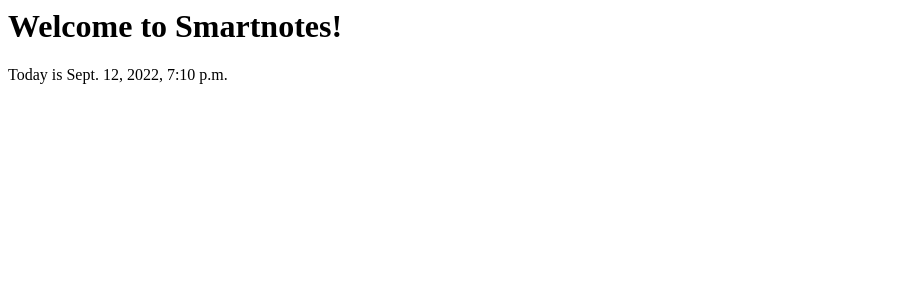
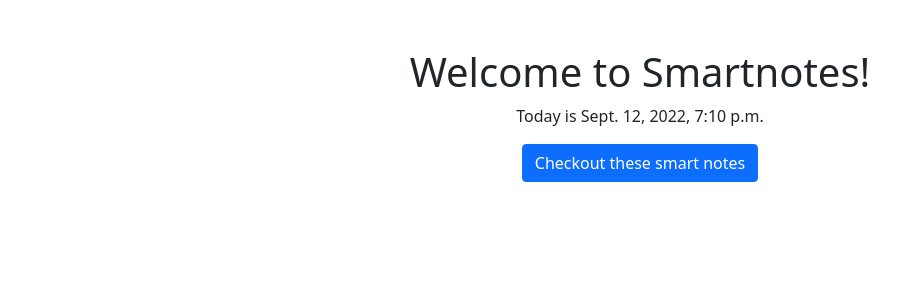
Before and after one commit to mjmichael73/django-essential-course, a Django app: page /home/ in a window 1280 px wide. Shown: the top 300 px of the page, without its empty margins (0-923 px from the left). Run offline with Django 3.2, Linux system fonts and the light colour scheme.

Commit message:
Added bootstrap template to other apps

```diff
--- a/home/templates/home/welcome.html
+++ b/home/templates/home/welcome.html
@@ -2,4 +2,5 @@
 {% block content %}
     <h1>Welcome to Smartnotes!</h1>
     <p>Today is {{today}}</p>
+    <a href="{% url 'notes.list' %}" class="btn btn-primary">Checkout these smart notes</a>
 {% endblock %}
--- a/notes/templates/notes/notes_detail.html
+++ b/notes/templates/notes/notes_detail.html
@@ -1,5 +1,7 @@
 {% extends "base.html" %}
 {% block content %}
-    <h1>{{note.title}}</h1>
+<div class="border round">
+    <h1 class="my-5">{{note.title}}</h1>
     <p>{{note.text}}</p>
+</div>
 {% endblock %}
--- a/notes/urls.py
+++ b/notes/urls.py
@@ -2,6 +2,6 @@
 from . import views
 
 urlpatterns = [
-    path('notes/', views.NotesListView.as_view()),
-    path('notes/<int:pk>', views.NotesDetailView.as_view()),
+    path('notes/', views.NotesListView.as_view(), name="notes.list"),
+    path('notes/<int:pk>', views.NotesDetailView.as_view(), name="notes.detail"),
 ]
--- a/static/templates/base.html
+++ b/static/templates/base.html
@@ -2,10 +2,13 @@
 <html>
 <head>
     <title>Smartnotes</title>
-    <link rel="stylesheet" type="text/css" href="{% static 'css/style.css' %}"/>
+<!--     <link rel="stylesheet" type="text/css" href="{% static 'css/style.css' %}"/> -->
+    <link href="https://cdn.jsdelivr.net/npm/bootstrap@5.0.2/dist/css/bootstrap.min.css" rel="stylesheet" integrity="sha384-EVSTQN3/azprG1Anm3QDgpJLIm9Nao0Yz1ztcQTwFspd3yD65VohhpuuCOmLASjC" crossorigin="anonymous">
 </head>
 <body>
-    {% block content %}
-    {% endblock %}
+    <div class="my-5 text-center container">
+        {% block content %}
+        {% endblock %}
+    </div>
 </body>
 </html>
```
Also changed, not shown: notes/templates/notes/notes_list.html (+11 -4 lines).
